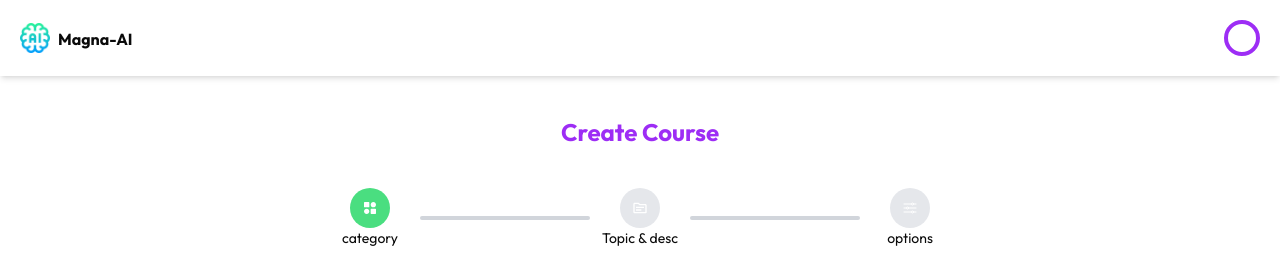
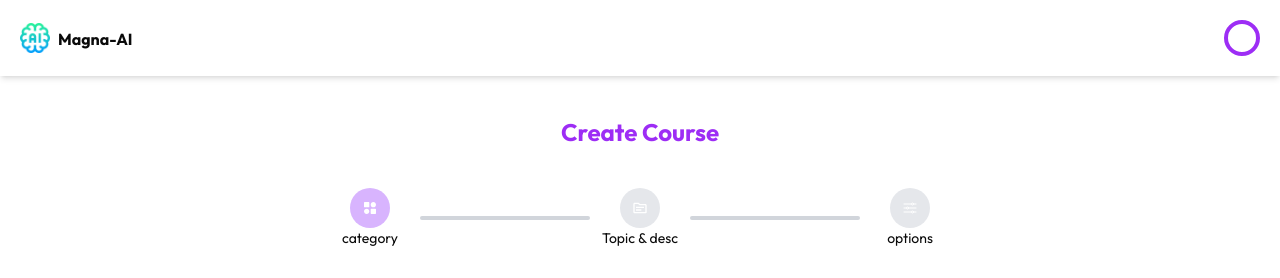
Before and after one commit to Pluggycode/course-ai, a Next.js app: page /create-course in a window 1280 px wide. Shown: the top 278 px of the page. Built offline with nearby package versions, Linux system fonts and the light colour scheme; no server answers.

Commit message:
Update page.jsx

```diff
--- a/app/create-course/page.jsx
+++ b/app/create-course/page.jsx
@@ -117,11 +117,11 @@ const CreateCourse = () => {
                 {StepperOption.map((item,index)=>(
                     <div className="flex items-center">
                         <div className="flex flex-col items-center w-[150px] md:w-[100px] ">
-                        <div className={`bg-gray-200 p-3 rounded-full text-white ${activeIndex>=index&&'bg-green-400'}`} >{item.icon}</div>
+                        <div className={`bg-gray-200 p-3 rounded-full text-white ${activeIndex>=index&&'bg-purple-300'}`} >{item.icon}</div>
                         <h2 className={`hidden md:block md:text-sm`}>{item.name}</h2>
                     </div>
                    {index!=StepperOption?.length-1 &&<div className={`h-1 w-[50px] md:w-[100px] rounded-full lg:w-[170px] bg-gray-300
-                    ${activeIndex>index &&  'bg-green-400'}`}></div>}
+                    ${activeIndex>index &&  'bg-purple-300'}`}></div>}
                     </div>
 
                 ))}
```
